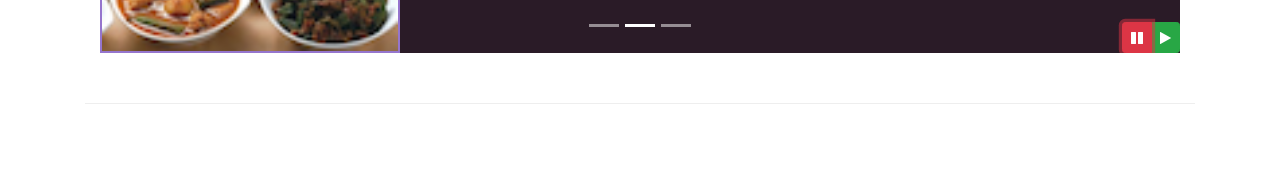
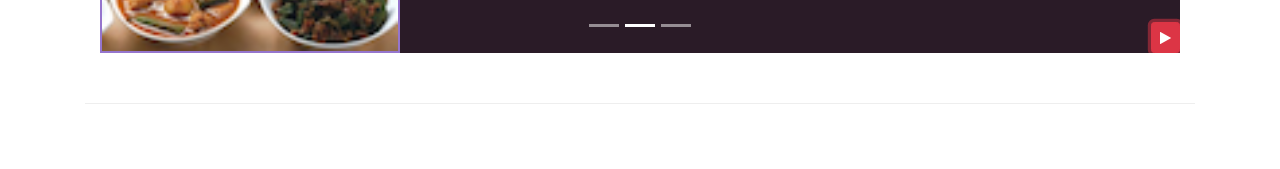
Before and after one commit to kunalshah03/Web_Bootstrap_Project, a website: page index.html in a window 1280 px wide. Both pictures are taken after a click on the button 1137 px from the left and 668 px from the top of the page. Shown: the part 631-800 px from the top of the page. Drawn offline with nearby package versions, Linux system fonts and the light colour scheme.

Commit message:
more from jquerry

```diff
--- a/index.html
+++ b/index.html
@@ -201,14 +201,9 @@
                         <a class="carousel-control-next" href="#mycarousel" role="button" data-slide="next">
                             <span class="carousel-control-next-icon"></span>
                         </a>
-                        <div class="btn-group" id="carouselButton">
-                            <button class="btn btn-danger btn-sm" id="carousel-pause">
-                                <span class="fa fa-pause"></span>
-                            </button>
-                            <button class="btn btn-success btn-sm" id="carousel-play">
-                                <span class="fa fa-play"></span>
-                            </button>
-                        </div>
+                        <button class="btn btn-danger btn-sm" id="carouselButton">
+                             <span class="fa fa-pause" id="carousel-button-icon"></span>
+                        </button>
                     </div>
                 </div>
             </div>
@@ -307,11 +302,17 @@
     <script>
         $(document).ready(function(){
             $("#mycarousel").carousel( { interval: 2000 } );
-            $('#carousel-pause').click(function(){
-                $('#mycarousel').carousel('pause');
-            });
-            $('#carousel-play').click(function(){
-                $('#mycarousel').carousel('cycle');
+            $("#carouselButton").click(function(){
+                if ($("#carouselButton").children("span").hasClass('fa-pause')) {
+                    $("#mycarousel").carousel('pause');
+                    $("#carouselButton").children("span").removeClass('fa-pause');
+                    $("#carouselButton").children("span").addClass('fa-play');
+                }
+                else if ($("#carouselButton").children("span").hasClass('fa-play')){
+                    $("#mycarousel").carousel('cycle');
+                    $("#carouselButton").children("span").removeClass('fa-play');
+                    $("#carouselButton").children("span").addClass('fa-pause');
+                }
             });
         });
     </script>
```
